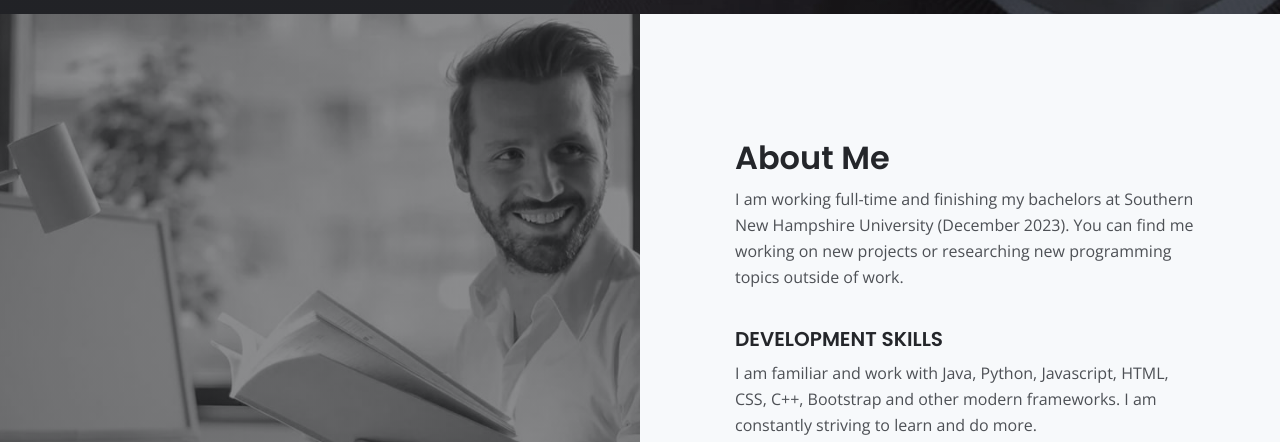
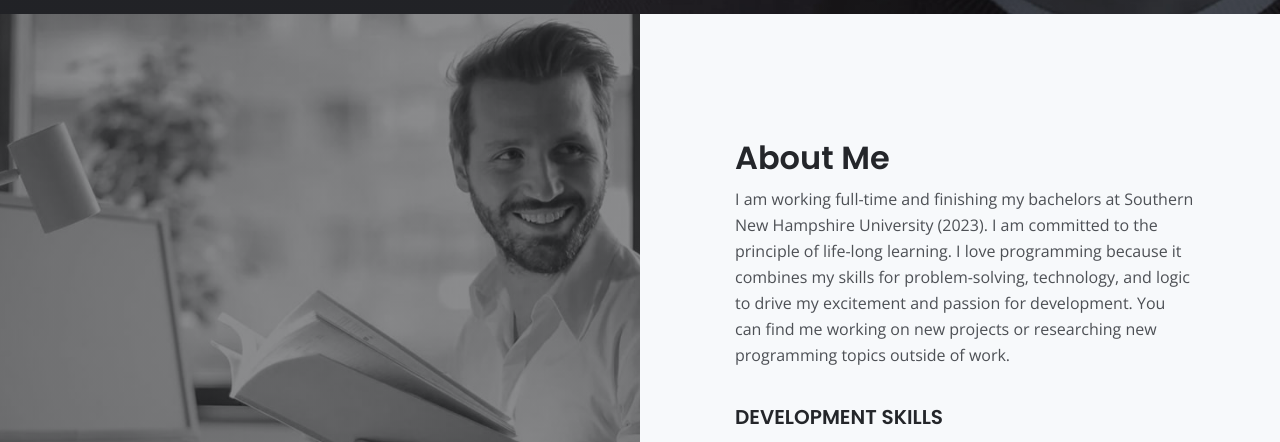
Before and after one commit to maynards95/ezramaynard.com, a plain HTML site: page index.html in a window 1280 px wide. Shown: the part 722-1164 px from the top of the page. Drawn offline with nearby package versions, Linux system fonts and the light colour scheme.

Commit message:
Update about me

```diff
--- a/index.html
+++ b/index.html
@@ -73,9 +73,10 @@
 
                         <div class="text-container">
                             <h2>About Me</h2>
-                            <p>I am working full-time and finishing my bachelors at Southern New Hampshire University (December 2023). You can find me working on new projects or researching new programming topics outside of work.</p>
+                            <p>I am working full-time and finishing my bachelors at Southern New Hampshire University (2023). I am committed to the principle of life-long learning. I love programming because it combines my skills for problem-solving,
+                            technology, and logic to drive my excitement and passion for development. You can find me working on new projects or researching new programming topics outside of work.</p>
                             <h5>DEVELOPMENT SKILLS</h5>
-                            <p>I am familiar and work with Java, Python, Javascript, HTML, CSS, C++, Bootstrap and other modern frameworks. I am constantly striving to learn and do more.</p>
+                            <p>I am most familiar with Java, Python, HTML, and CSS. I also work with Javascript, C++, SQL, and Bootstrap.</p>
 
                             <div class="icons-container">
                                 <img src="images/details-icon-html.png" alt="HTML icon">
```
